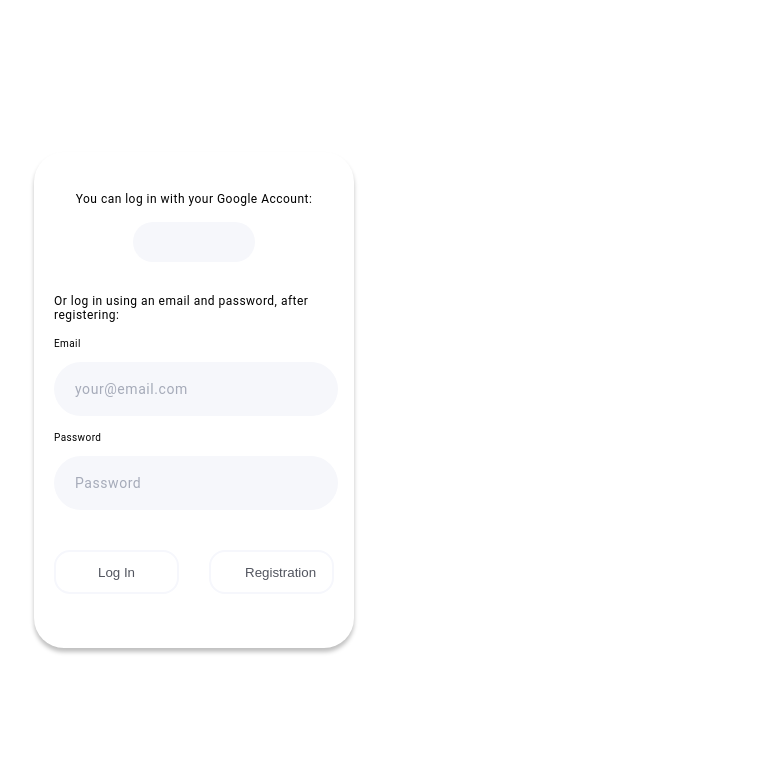
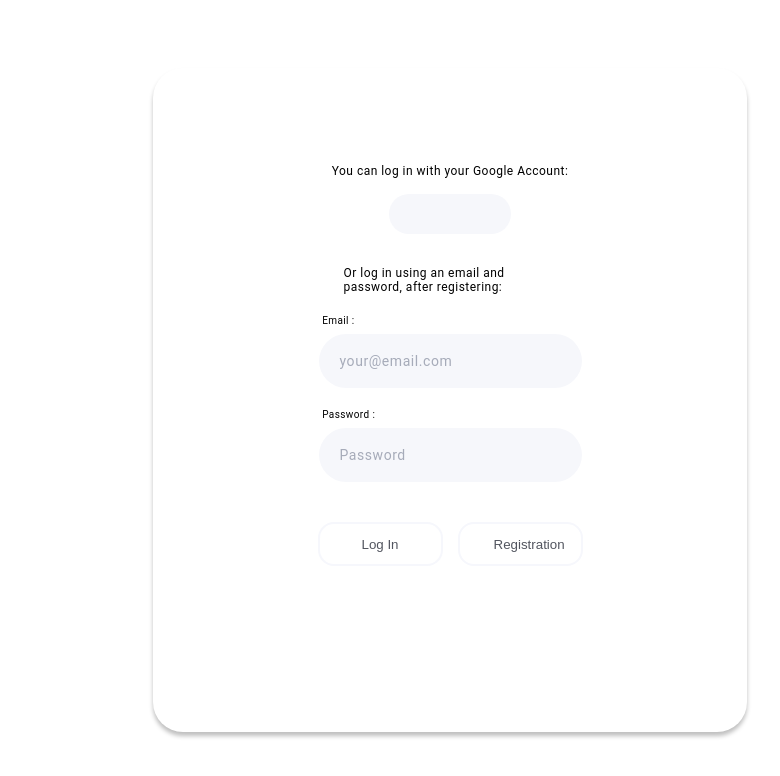
Before and after one commit to Serj96/Kapusta-smart-finace, a React (Create React App) app: page /home/income in a window 1280 px wide. Shown: the top 776 px of the page, without its empty margins (446-1226 px from the left). Built offline with nearby package versions, Linux system fonts and the light colour scheme.

Commit message:
add breake point

```diff
--- a/src/components/HomePage/HomePage.jsx
+++ b/src/components/HomePage/HomePage.jsx
@@ -25,7 +25,7 @@ const HomePage = () => {
       <FormSubTitle>
         Or log in using an email and password, after registering:
       </FormSubTitle>
-      <label htmlFor="email">Email</label>
+      <label htmlFor="email">Email :</label>
       <input
         id="email"
         name="email"
@@ -35,7 +35,7 @@ const HomePage = () => {
         placeholder="your@email.com"
       />
 
-      <label htmlFor="password">Password</label>
+      <label htmlFor="password">Password :</label>
       <input
         id="password"
         name="password"
--- a/src/components/HomePage/HomePage.styled.jsx
+++ b/src/components/HomePage/HomePage.styled.jsx
@@ -14,6 +14,8 @@ export const FormTitle = styled.h3`
 `;
 
 export const FormSubTitle = styled.h3`
+  display: block;
+  width: 75%;
   font-family: 'Roboto';
   font-style: normal;
   font-weight: 400;
@@ -21,7 +23,15 @@ export const FormSubTitle = styled.h3`
   line-height: 14px;
   letter-spacing: 0.04em;
 
+  margin: 0 auto;
   margin-top: 32px;
+  @media (min-width: 767px) and (max-width: 1279.98px) {
+    width: 50%;
+  }
+
+  @media (min-width: 1280px) {
+    width: 50%;
+  }
 `;
 
 export const ButtonLink = styled.a`
@@ -52,11 +62,10 @@ export const LoginForm = styled.div`
   border-radius: 30px;
   border: none;
   box-shadow: 0px 4px 4px rgba(0, 0, 0, 0.25);
-  padding: 0 20px ;
+  padding: 40px 20px;
 
   label {
     margin-top: 16px;
-
 
     display: block;
 
@@ -72,7 +81,19 @@ export const LoginForm = styled.div`
 
     margin-bottom: 12px;
 
+    @media (min-width: 767px) and (max-width: 1279.98px) {
+      position: relative;
+      transform: translate(-50%, -50%);
+      top: 2%;
+      left: 70%;
+    }
 
+    @media (min-width: 1280px) {
+      position: relative;
+      transform: translate(-50%, -50%);
+      top: 2%;
+      left: 70%;
+    }
   }
 
   input {
@@ -84,9 +105,7 @@ export const LoginForm = styled.div`
     border-radius: 30px;
     border: none;
 
-
-
-
+    margin: 0 auto;
 
     &::placeholder {
       font-family: 'Roboto';
@@ -100,18 +119,36 @@ export const LoginForm = styled.div`
       color: #a6abb9;
     }
 
+    @media (min-width: 767px) and (max-width: 1279.98px) {
+      width: 259px;
     }
-    @media (min-width:767px) and (max-width:1279.98px){
-        width: 426px;
-        height: 552px;
-        padding: 0 60px;
 
+    @media (min-width: 1280px) {
+      width: 259px;
+    }
+  }
+  @media (min-width: 767px) and (max-width: 1279.98px) {
+    width: 426px;
+    height: 552px;
+    padding: 56px 84px;
+  }
 
- }
+  @media (min-width: 1280px) {
+    width: 426px;
+    height: 552px;
+    padding: 56px 84px;
+    transform: translate(-50%, -50%);
+    top: 50%;
+    left: 70%;
   }
 `;
 export const ButtonWrapper = styled.div`
   display: flex;
-  justify-content: space-between;
-  margin: 40px 0;
+  justify-content: center;
+  gap: 15px;
+  margin-top: 40px;
+
+  @media (min-width: 767px) and (max-width: 1279.98px) {
+    margin-top: 57px;
+  }
 `;
```
